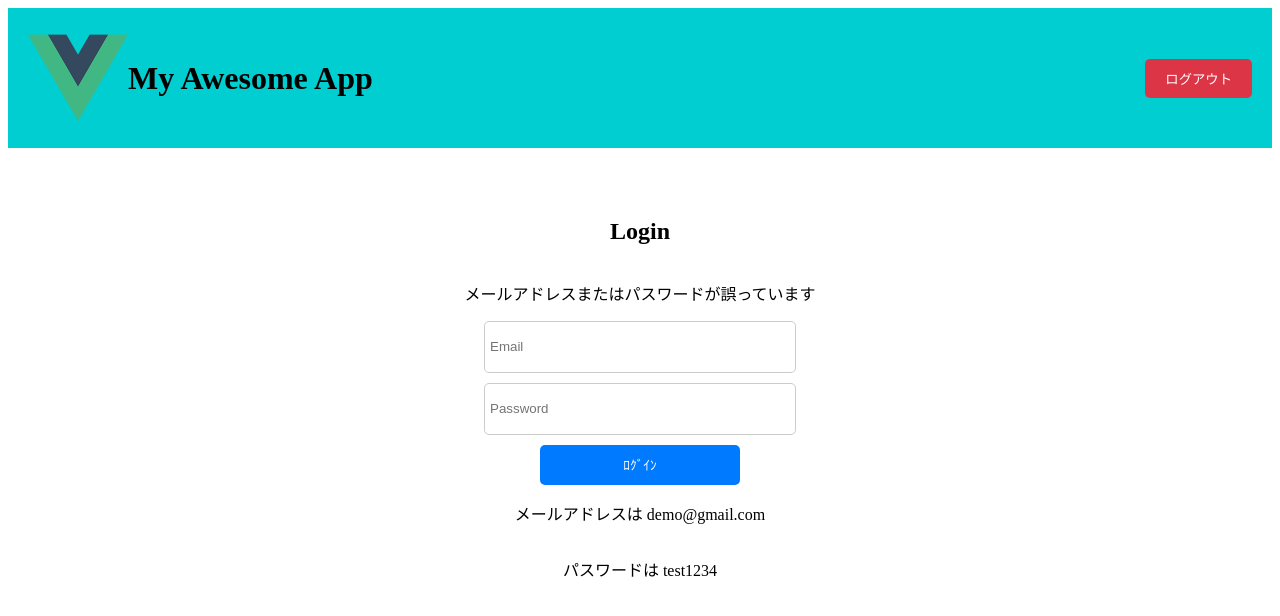
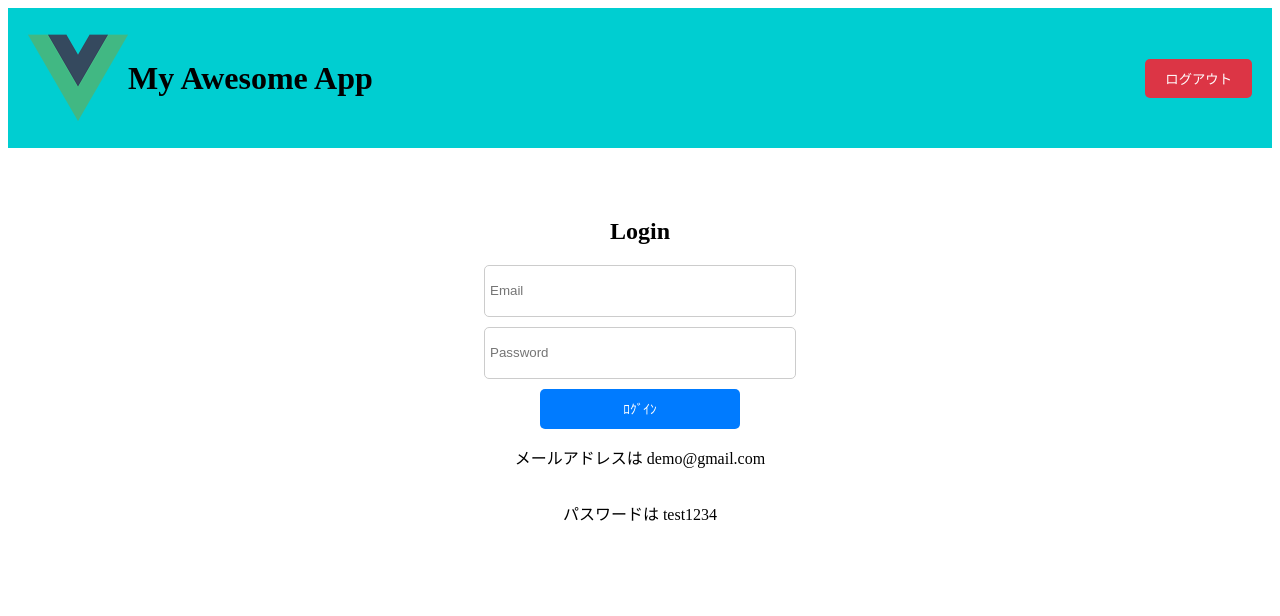
Before and after one commit to mshtwtnb0219/StudyGrass, a Vue app in the folder studygrass2/: page / in a window 1280 px wide. Shown: the top 616 px of the page. Built offline with nearby package versions, Linux system fonts and the light colour scheme.

Commit message:
LoginComponet ディレクティブ変更

```diff
--- a/studygrass2/src/components/LoginComponent.vue
+++ b/studygrass2/src/components/LoginComponent.vue
@@ -1,7 +1,7 @@
 <template>
     <div class="login-container">
         <h2>Login</h2>
-        <p :class="{ 'error-message': isError }">メールアドレスまたはパスワードが誤っています</p>
+        <p :class="error-message" v-if="isError">メールアドレスまたはパスワードが誤っています</p>
         <input type="email" v-model="email" placeholder="Email" class="input-field">
         <input type="password" v-model="password" placeholder="Password" class="input-field">
         <button @click="Login" class="login-button">ﾛｸﾞｲﾝ</button>
```
